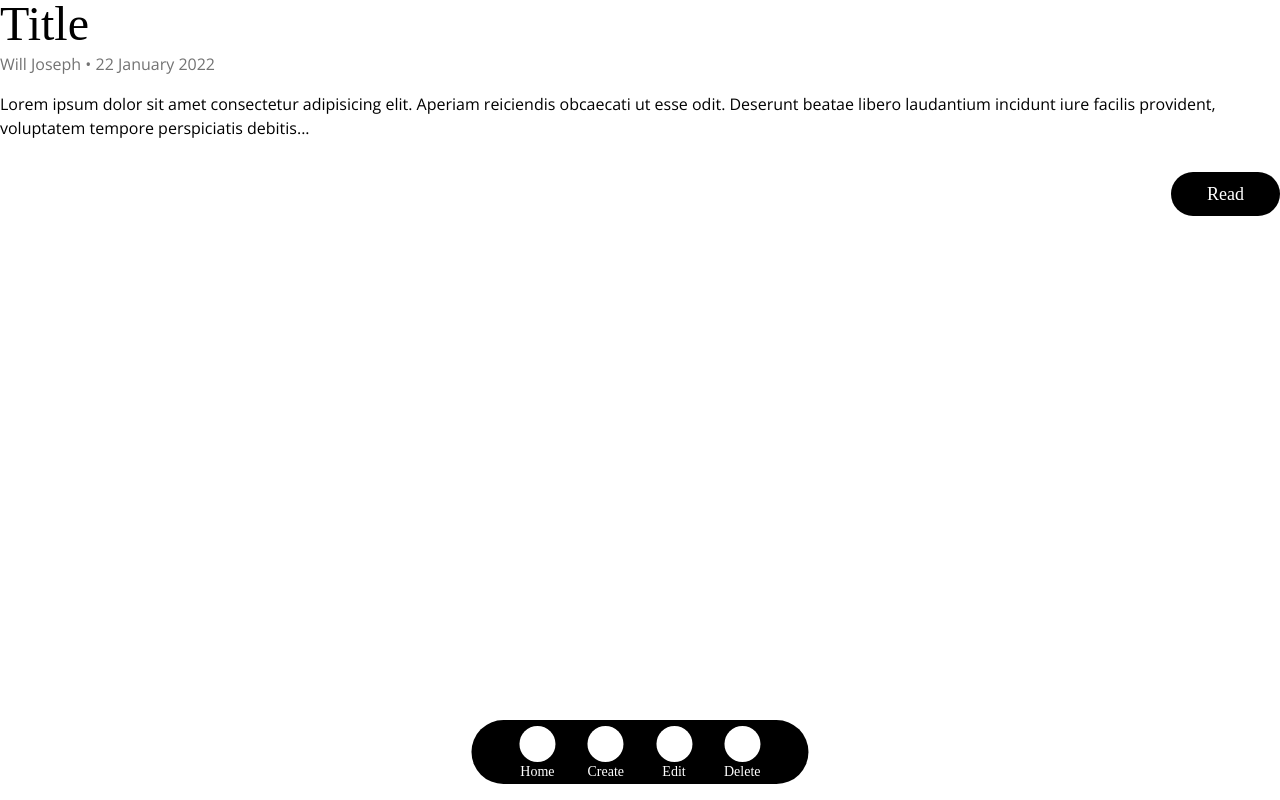
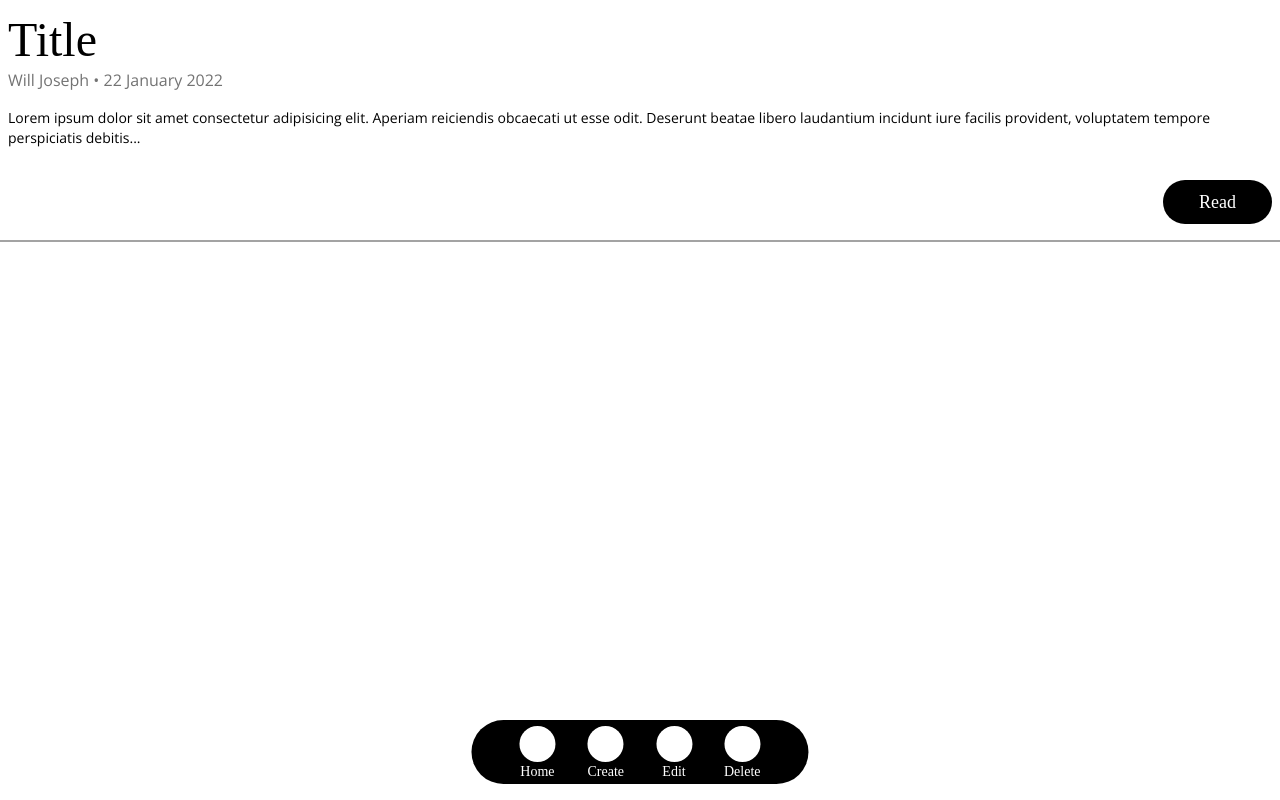
Before and after one commit to programmergeek/public-posts, a React (Create React App) app: page / in a window 1280 px wide. Built offline with nearby package versions, Linux system fonts and the light colour scheme; some icons are missing; a web font is replaced by a local one.

Commit message:
added padding and a border to the bottom of the card

```diff
--- a/src/Components/PostCard.tsx
+++ b/src/Components/PostCard.tsx
@@ -3,7 +3,7 @@ import { PrimaryButton } from "./Buttons";
 
 export const PostCard: React.FC = () => {
   return (
-    <div>
+    <div className="border-b-2 border-neutral-400 px-2 py-4">
       <section className="mb-1">
         <Title>Title</Title>
       </section>
@@ -11,7 +11,7 @@ export const PostCard: React.FC = () => {
         <AuthorAndPublishDate author="Will Joseph" date="22 January 2022" />
       </section>
       <section className="mb-8">
-        <p className="font-openSans">
+        <p className="font-openSans text-sm">
           Lorem ipsum dolor sit amet consectetur adipisicing elit. Aperiam
           reiciendis obcaecati ut esse odit. Deserunt beatae libero laudantium
           incidunt iure facilis provident, voluptatem tempore perspiciatis
```
